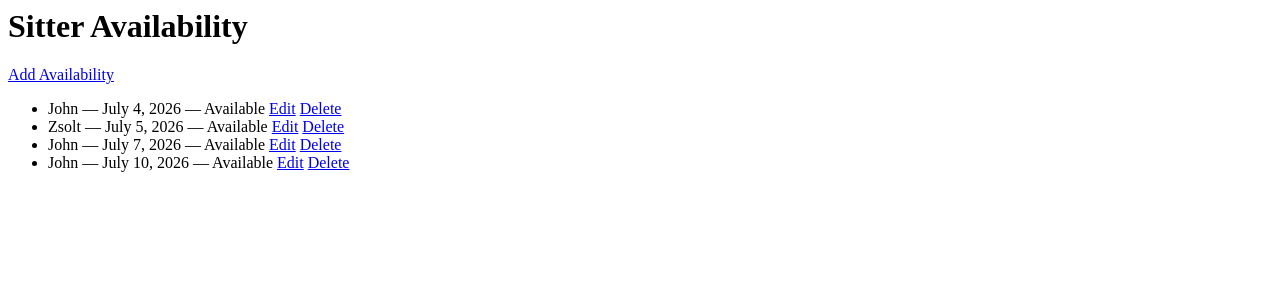
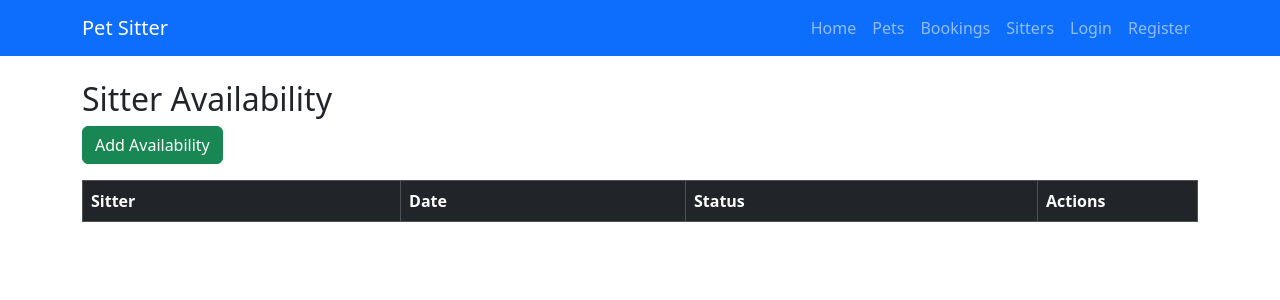
Before and after one commit to Zsolt68/pet_sitter, a Django app: page /availability/ in a window 1280 px wide. Shown: the top 300 px of the page. Run offline with Django 4.2, Linux system fonts and the light colour scheme; a user stored in the database is signed in; data comes from the database, SQL or seed files in the repository; both versions use the stored data as it was after the commit; lists and menus that the app fills with data are empty.

Commit message:
feat: upgrade sitter availability list to Bootstrap table layout with status badges

```diff
--- a/core/templates/availability/list.html
+++ b/core/templates/availability/list.html
@@ -1,17 +1,46 @@
-<!-- Display sitter availability list with options to add, edit and delete entries -->
-<h1>Sitter Availability</h1>
+<!-- Display sitter availability table with status badges and edit/delete actions -->
+{% extends "base.html" %}
 
-<a href="{% url 'availability_create' %}" class="btn btn-primary">Add Availability</a>
+{% block content %}
+<h2>Sitter Availability</h2>
 
-<ul>
-    {% for a in availabilities %}
-        <li>
-            {{ a.sitter.username }} — {{ a.date }} —
-            {% if a.is_available %}Available{% else %}Not Available{% endif %}
-            <a href="{% url 'availability_update' a.pk %}">Edit</a>
-            <a href="{% url 'availability_delete' a.pk %}">Delete</a>
-        </li>
-    {% empty %}
-        <li>No availability added yet.</li>
-    {% endfor %}
-</ul>
+<a href="{% url 'availability_create' %}" class="btn btn-success mb-3">
+    Add Availability
+</a>
+
+<table class="table table-striped table-bordered">
+    <thead class="table-dark">
+        <tr>
+            <th>Sitter</th>
+            <th>Date</th>
+            <th>Status</th>
+            <th style="width: 160px;">Actions</th>
+        </tr>
+    </thead>
+
+    <tbody>
+        {% for item in availability_list %}
+        <tr>
+            <td>{{ item.sitter }}</td>
+            <td>{{ item.date }}</td>
+            <td>
+                {% if item.is_available %}
+                    <span class="badge bg-success">Available</span>
+                {% else %}
+                    <span class="badge bg-danger">Unavailable</span>
+                {% endif %}
+            </td>
+            <td>
+                <a href="{% url 'availability_update' item.pk %}" class="btn btn-primary btn-sm">
+                    Edit
+                </a>
+                <a href="{% url 'availability_delete' item.pk %}" class="btn btn-danger btn-sm">
+                    Delete
+                </a>
+            </td>
+        </tr>
+        {% endfor %}
+    </tbody>
+</table>
+
+{% endblock %}
```
Also changed, not shown: db.sqlite3.
